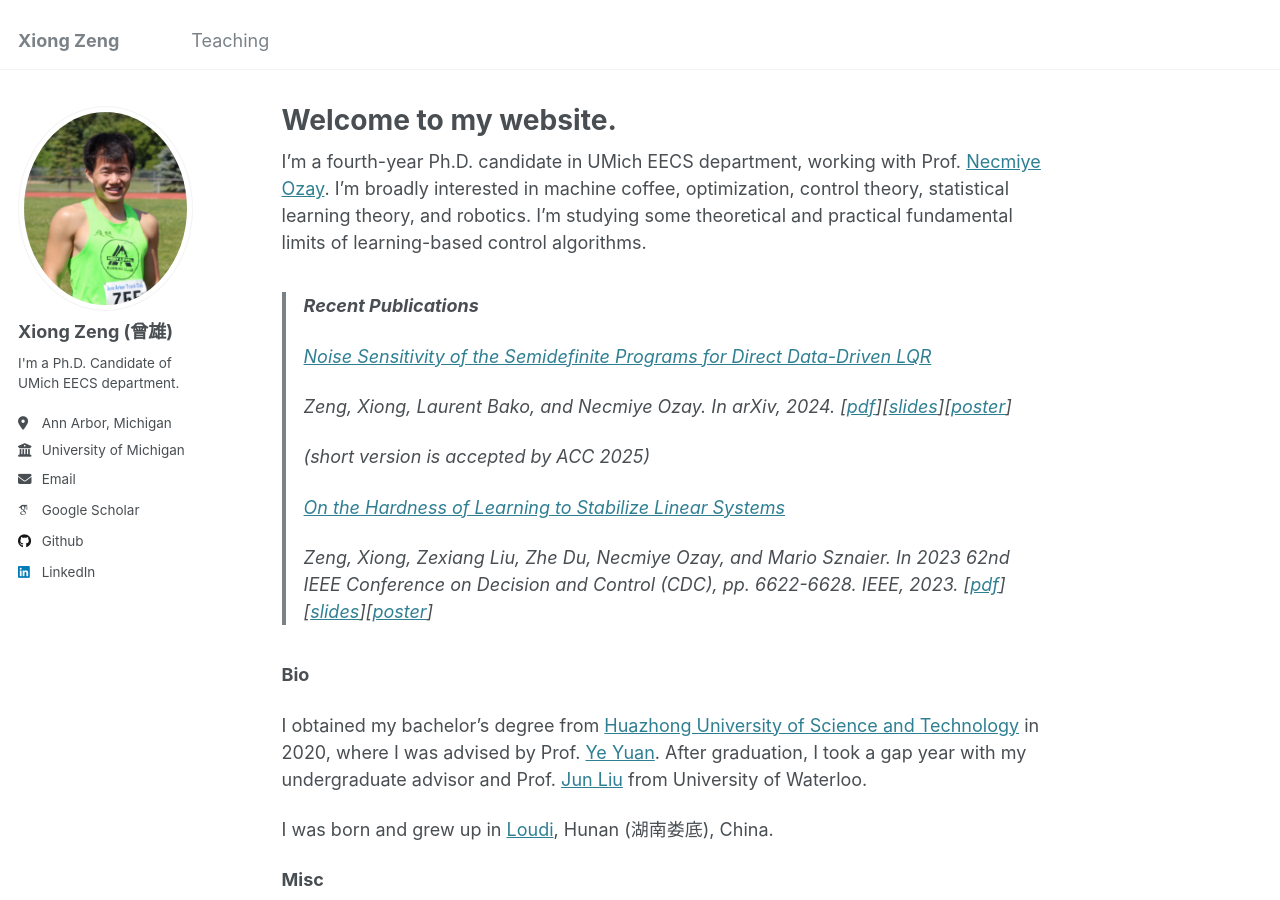
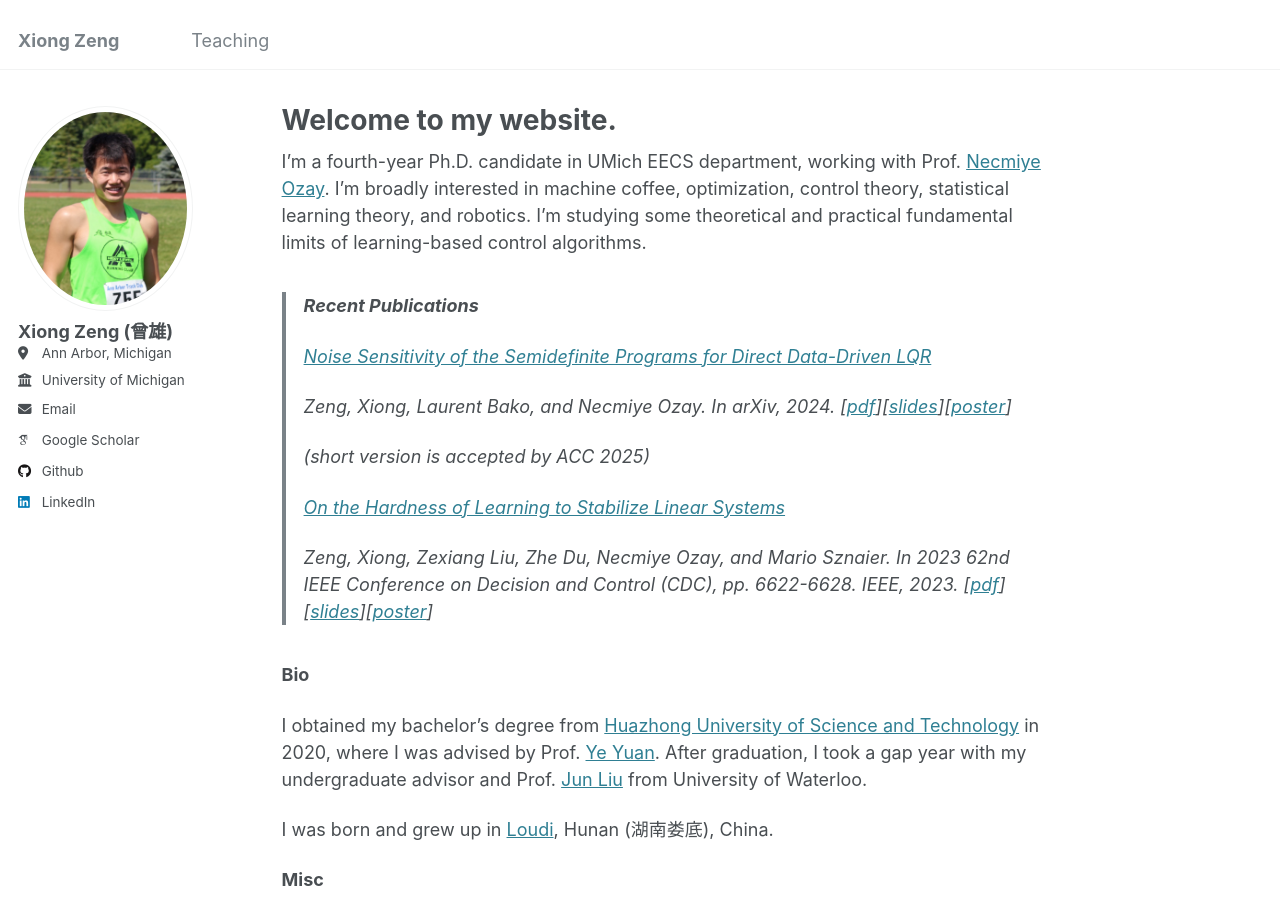
Before and after one commit to zengxiong111/zengxiong.github.io, a Jekyll site: the page built from _pages/about.md, in a window 1280 px wide and 900 px high. Built offline with Jekyll 4.4.1, drawn with Linux system fonts in a browser that asks for light colours; some web fonts are replaced.

Commit message:
Update _config.yml

```diff
--- a/_config.yml
+++ b/_config.yml
@@ -24,7 +24,7 @@ author:
   avatar           : "zx.jpg"
   name             : "Xiong Zeng (曾雄)"
   # pronouns         : # example: "she/her"
-  bio              : "I'm a Ph.D. Candidate of UMich EECS department."
+  # bio              : "I'm a Ph.D. Candidate of UMich EECS department."
   location         : "Ann Arbor, Michigan"
   employer         : "University of Michigan"
   # uri              : # URL
```
